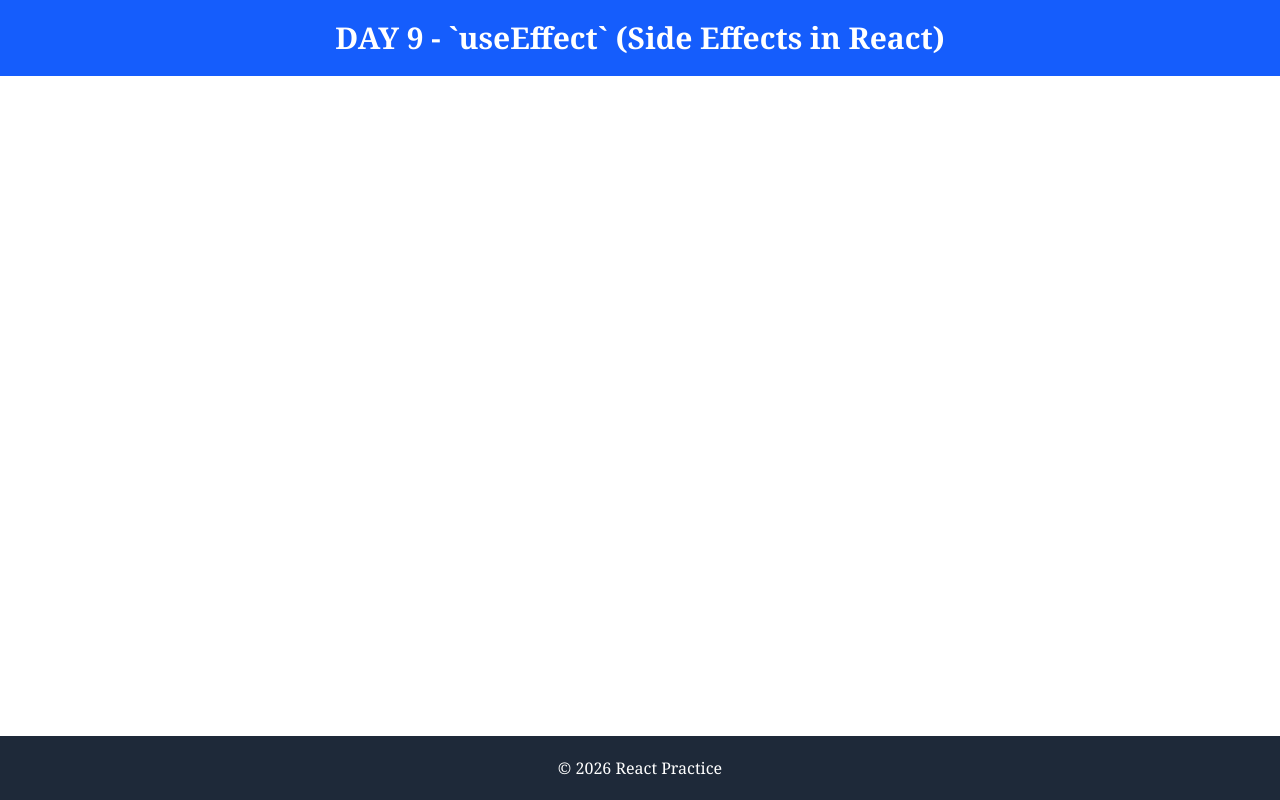
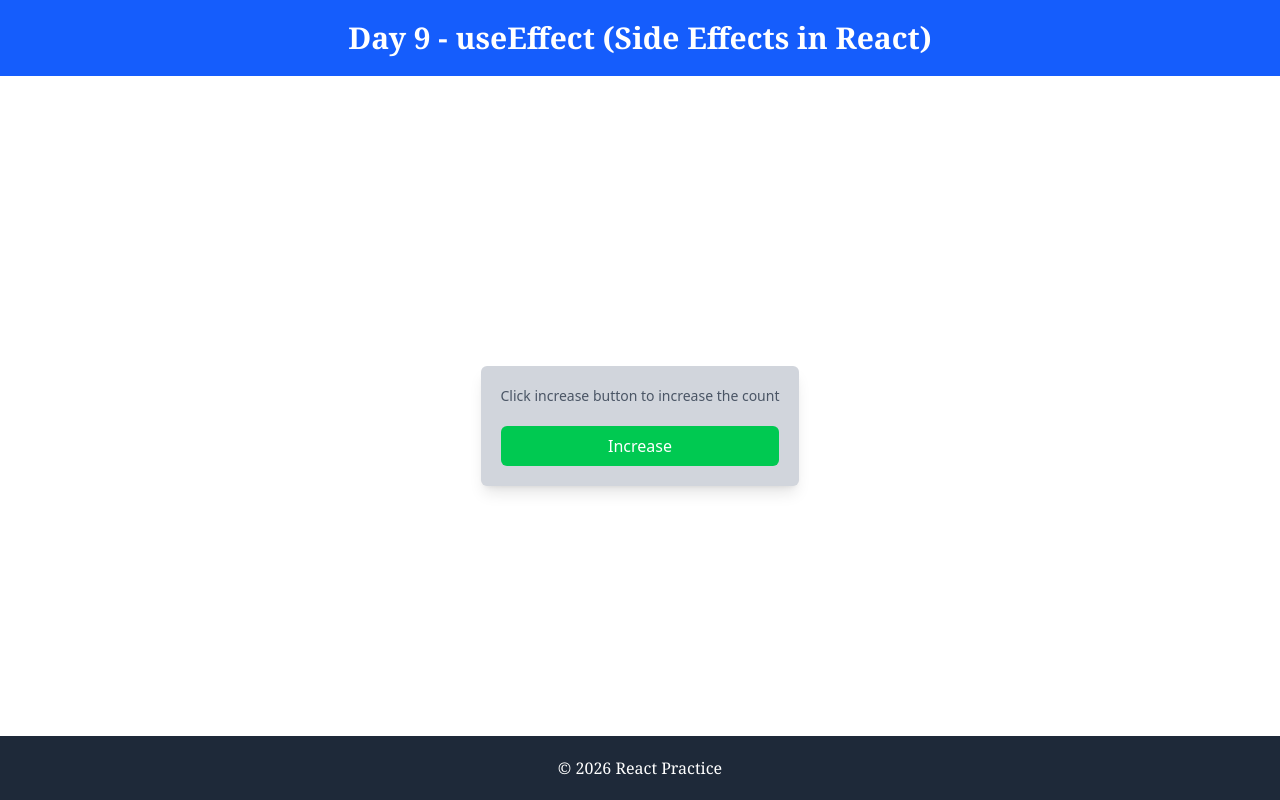
Before and after one commit to JekenMaharjan/react-fundamentals, a React (Vite) app in the folder client/: page /09-useeffect-basics in a window 1280 px wide. Built offline with nearby package versions, Linux system fonts and the light colour scheme.

Commit message:
Day 9 : useEffect Basics Practical - Complete

```diff
--- a/client/src/pages/09-useeffect-basics/App.jsx
+++ b/client/src/pages/09-useeffect-basics/App.jsx
@@ -8,7 +8,7 @@
             {/* HEADER SECTION */}
             <header className="font-serif font-bold text-3xl mb-10 bg-blue-600 text-white w-full text-center p-5">
                 <h1>
-                    DAY 9 - `useEffect` (Side Effects in React)
+                    Day 9 - useEffect (Side Effects in React)
                 </h1>
             </header>
 
--- a/client/src/pages/09-useeffect-basics/EffectDemo.jsx
+++ b/client/src/pages/09-useeffect-basics/EffectDemo.jsx
@@ -1,7 +1,23 @@
+import { useEffect, useState } from "react";
+
 const EffectDemo = () => {
+    const [count, setCount] = useState(0);
+
+    // Run useEffect Once
+    useEffect(() => {
+        console.log("Component Mounted!");
+        document.title = `Count: ${count}`;
+    }, [count]);
+
     return (
-        <div>
-
+        <div className="flex flex-col gap-5 bg-gray-300 p-5 rounded-md shadow-lg">
+            <h3 className="text-sm text-gray-600">Click increase button to increase the count</h3>
+            <button
+                className="px-4 py-2 text-white bg-green-500 hover:bg-green-600 rounded-md"
+                onClick={() => (setCount(prev => prev + 1))}
+            >
+                Increase
+            </button>
         </div>
     );
 };
```
